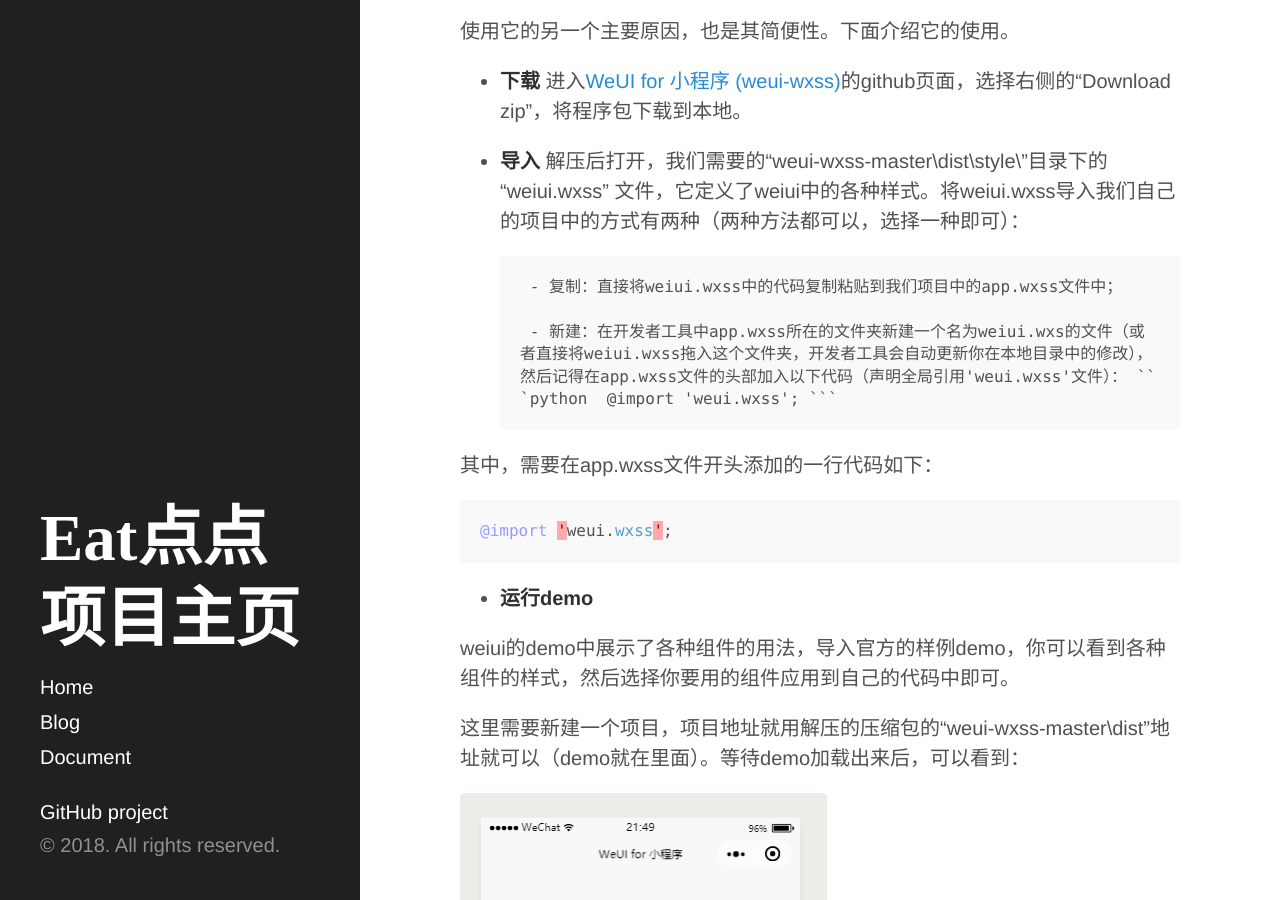
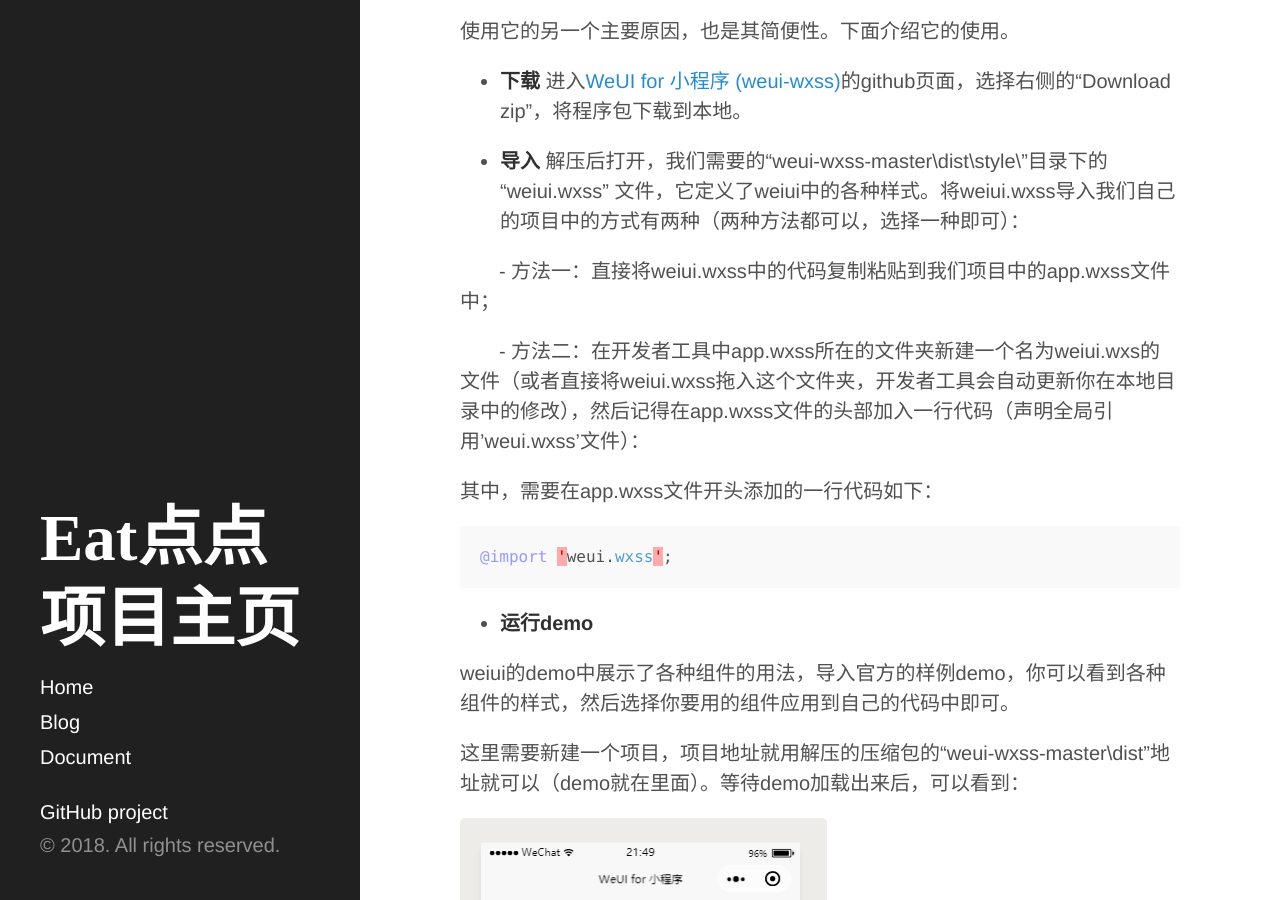
Before and after one commit to ChickenDinner8/ChickenDinner8.github.io, a Jekyll site: the page built from _posts/2018-04-15-微信小程序学习日志.md, in a window 1280 px wide and 900 px high, scrolled down 2586 px. Built offline with Jekyll 4.4.1, drawn with Linux system fonts in a browser that asks for light colours.

Commit message:
Update 2018-04-15-微信小程序学习日志.md

````diff
--- a/_posts/2018-04-15-微信小程序学习日志.md
+++ b/_posts/2018-04-15-微信小程序学习日志.md
@@ -62,12 +62,10 @@ WeUI 是由微信官方设计团队专为微信移动 Web 应用设计的 UI库
  - **导入**
 解压后打开，我们需要的“weui-wxss-master\dist\style\”目录下的“weiui.wxss” 文件，它定义了weiui中的各种样式。将weiui.wxss导入我们自己的项目中的方式有两种（两种方法都可以，选择一种即可）：
 
-        - 复制：直接将weiui.wxss中的代码复制粘贴到我们项目中的app.wxss文件中；
+        - 方法一：直接将weiui.wxss中的代码复制粘贴到我们项目中的app.wxss文件中；
 
-        - 新建：在开发者工具中app.wxss所在的文件夹新建一个名为weiui.wxs的文件（或者直接将weiui.wxss拖入这个文件夹，开发者工具会自动更新你在本地目录中的修改），然后记得在app.wxss文件的头部加入以下代码（声明全局引用'weui.wxss'文件）：
-```python
-    @import 'weui.wxss';
-```
+        - 方法二：在开发者工具中app.wxss所在的文件夹新建一个名为weiui.wxs的文件（或者直接将weiui.wxss拖入这个文件夹，开发者工具会自动更新你在本地目录中的修改），然后记得在app.wxss文件的头部加入一行代码（声明全局引用'weui.wxss'文件）：
+
 
 其中，需要在app.wxss文件开头添加的一行代码如下：
 ```java
````
